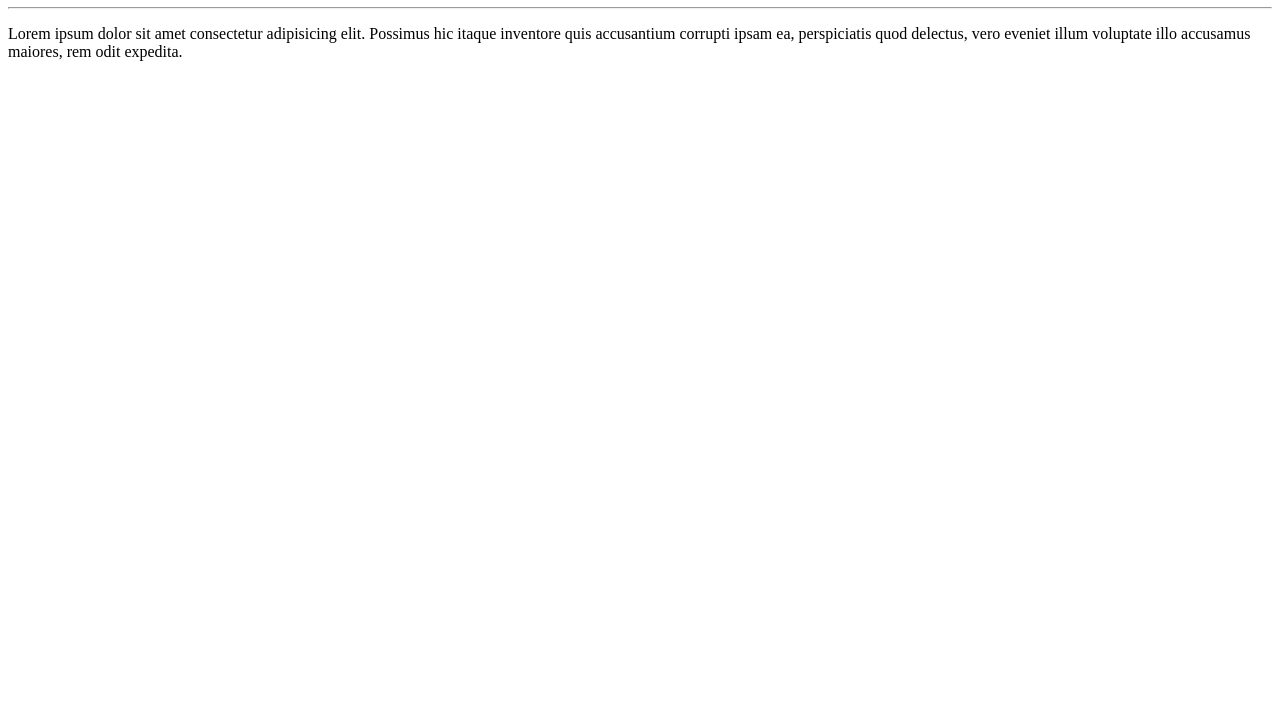
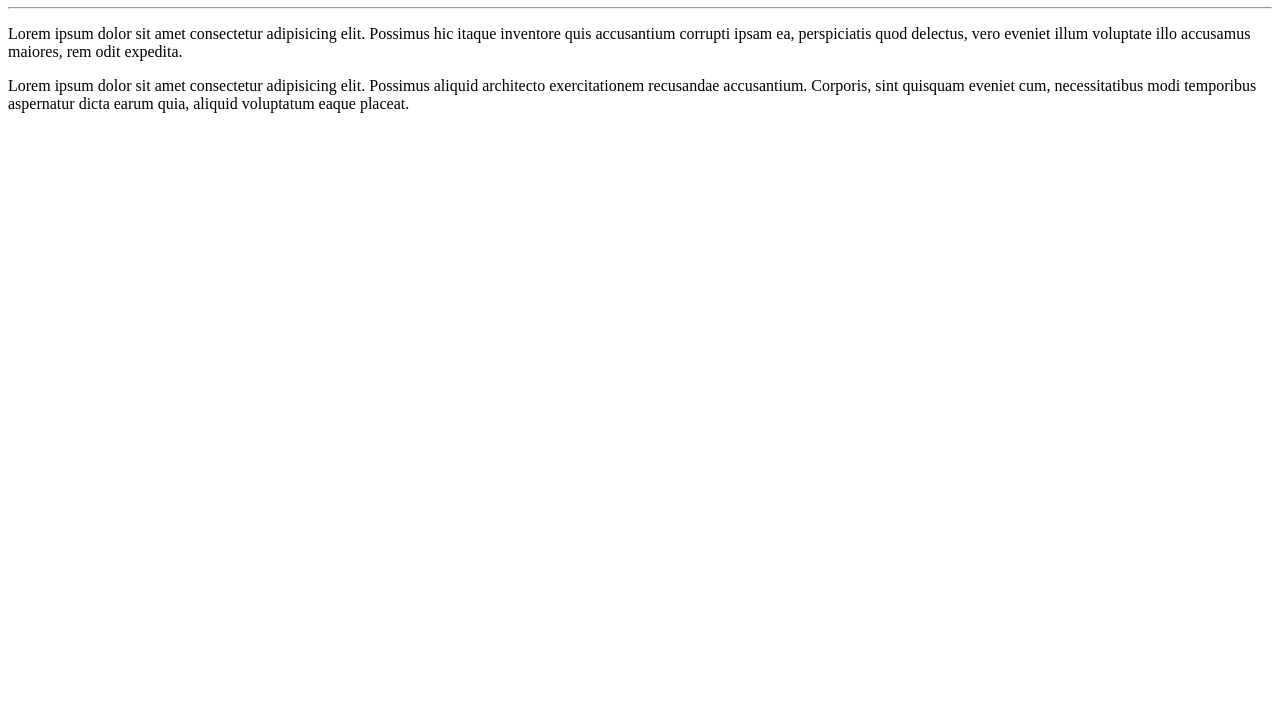
Before and after one commit to calebemarques/My-site, a plain HTML site: page site- exemplo/index.html in a window 1280 px wide. Shown: the part 73-800 px from the top of the page. Drawn offline with Linux system fonts and the light colour scheme.

Commit message:
Adicionei um paragrafo

```diff
--- a/site- exemplo/index.html
+++ b/site- exemplo/index.html
@@ -10,5 +10,7 @@
      <h1>Olá , mundo!</h1>
      <hr>
      <p>Lorem ipsum dolor sit amet consectetur adipisicing elit. Possimus hic itaque inventore quis accusantium corrupti ipsam ea, perspiciatis quod delectus, vero eveniet illum voluptate illo accusamus maiores, rem odit expedita.</p>
+     <p>Lorem ipsum dolor sit amet consectetur adipisicing elit. Possimus aliquid architecto exercitationem recusandae accusantium. Corporis, sint quisquam eveniet cum, necessitatibus modi temporibus aspernatur dicta earum quia, aliquid voluptatum eaque placeat.</p>
+
 </body>
 </html>
```
